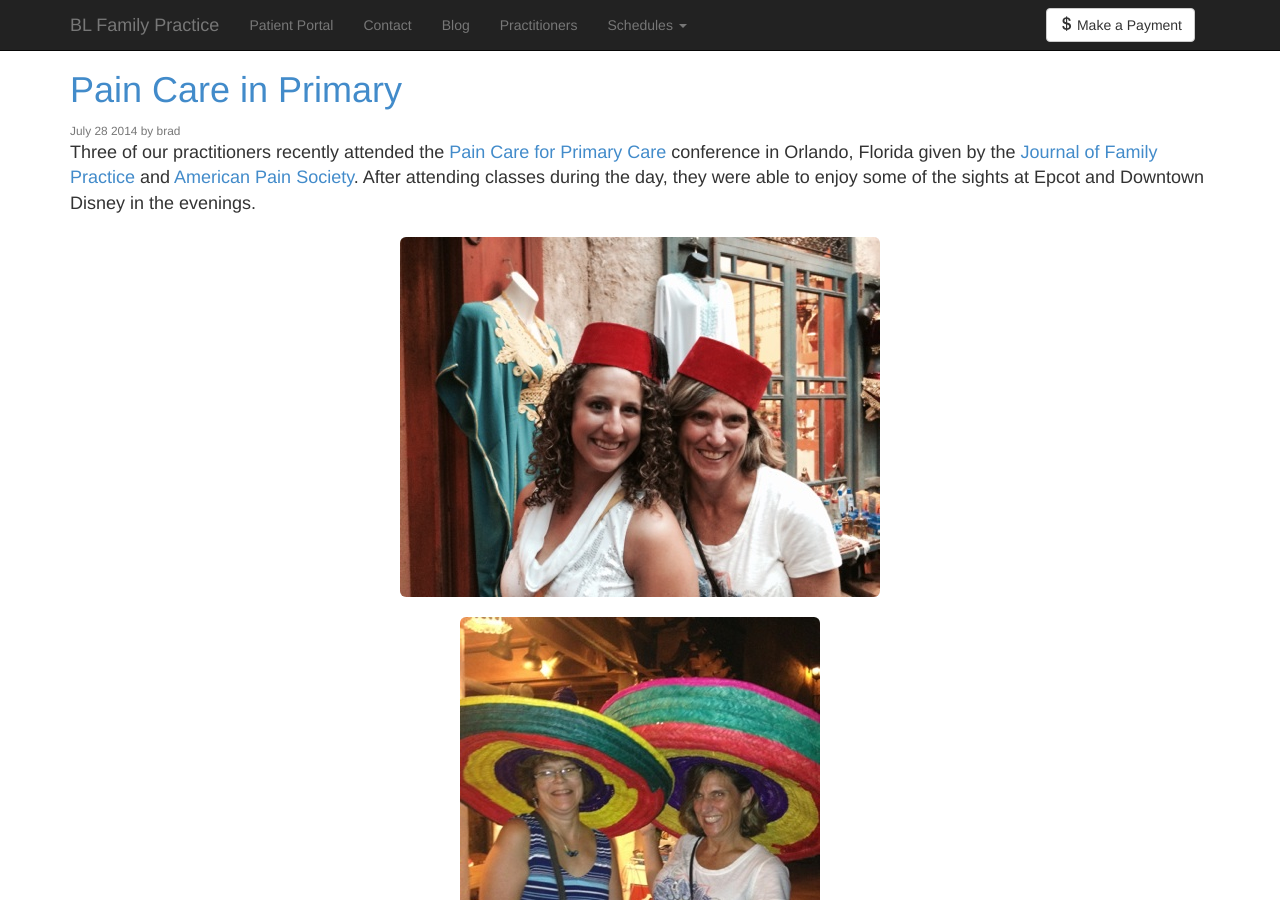
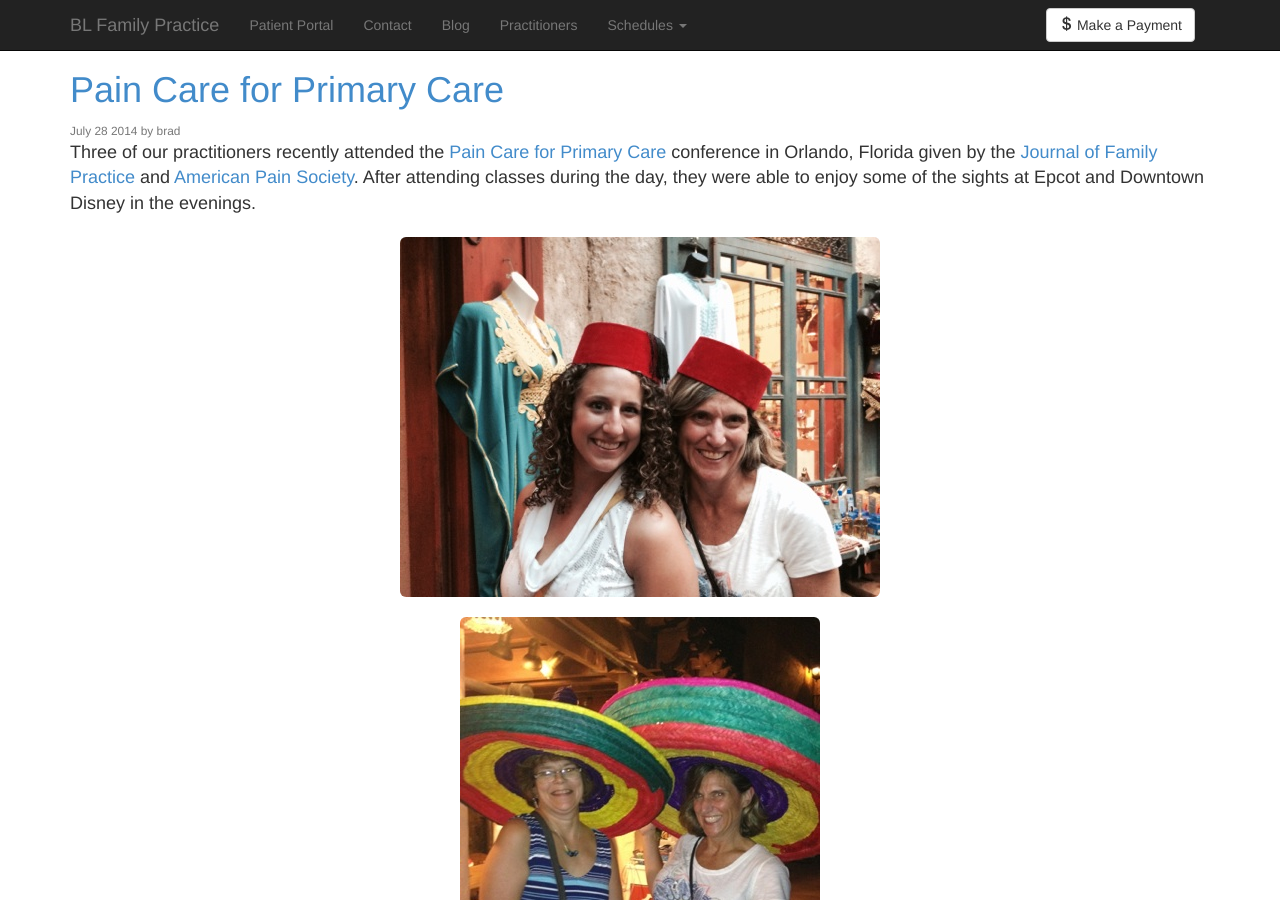
Before and after one commit to braddunbar/blfp.net, a Jekyll site: the page built from _posts/2014-7-28-pain-care-for-primary-care.md, in a window 1280 px wide and 900 px high. Built offline with Jekyll 4.4.1, drawn with Linux system fonts in a browser that asks for light colours; Markdown is read by kramdown in place of the engine named in the settings.

Commit message:
Correct title.

```diff
--- a/_posts/2014-7-28-pain-care-in-primary.md
+++ b/_posts/2014-7-28-pain-care-for-primary-care.md
@@ -1,5 +1,5 @@
 ---
-title: Pain Care in Primary
+title: Pain Care for Primary Care
 author: brad
 layout: post
 ---
```
